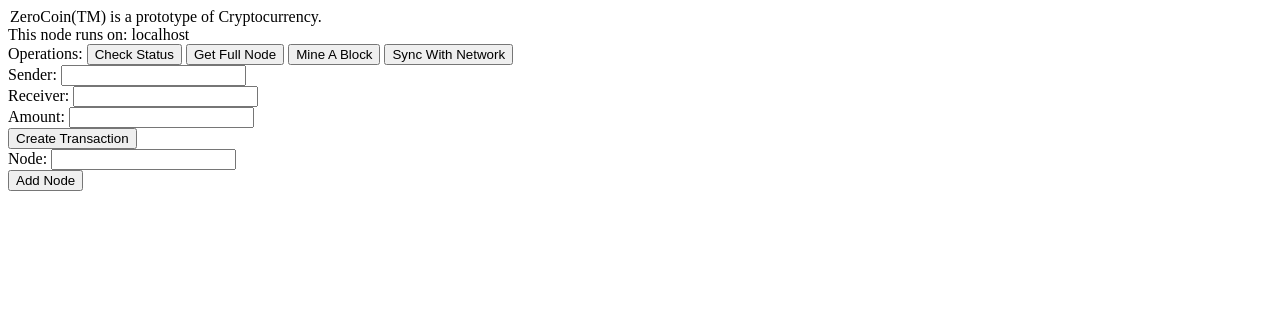
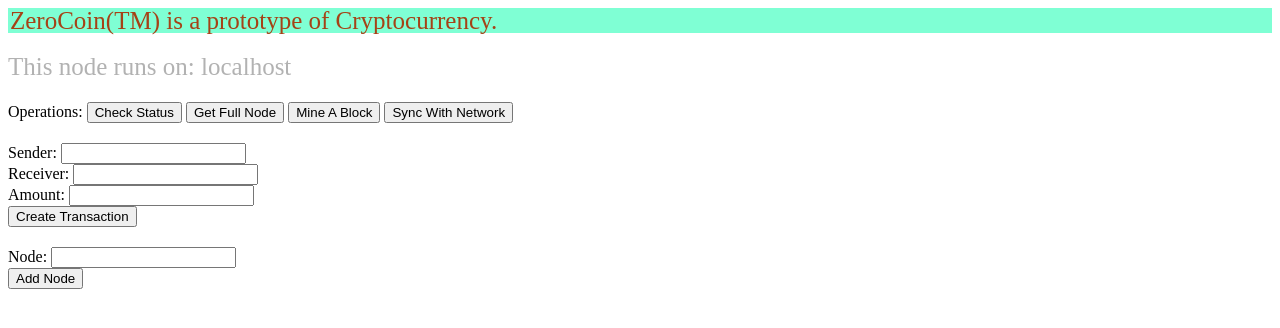
Before and after one commit to tigeryu8900/cryptocurrency, a Flask app: page / in a window 1280 px wide. Shown: the top 328 px of the page. Run offline with Flask 2, Linux system fonts and the light colour scheme.

Commit message:
Enhanced /register_node and /sync to propagate operations to all nodes in the network. Enhanced the index web page. Also fixed bunch of bugs.

```diff
--- a/src/server.py
+++ b/src/server.py
@@ -42,19 +42,12 @@ def create_transaction():
     return jsonify(txn.to_json()), 200
 
 
-@app.route("/register_node", methods=["POST"])
-def register_node():
-    node = request.form["node"]
-    txn = zeroChain.nodes.add(node)
-    return "Node added: " + node
-
-
 @app.route("/status", methods=["GET"])
 def status():
     response = {
         "block_height": zeroChain.block_height,
         "block_headers": [h.to_json() for h in zeroChain.block_headers],
-        "pending_transactions": [t.to_json() for t in zeroChain.new_transactions],
+        "pending_transactions": [t.to_json() for t in zeroChain.pending_transactions],
         "nodes": [n for n in zeroChain.nodes],
     }
     return jsonify(response), 200
@@ -71,11 +64,23 @@ def fullnode():
     return jsonify(response), 200
 
 
+# the following are network related functions.
+
+@app.route("/register_node", methods=["POST"])
+def register_node():
+    node = request.form["node"]
+    propagate = bool(request.form["propagate"])
+    zeroChain.add_node(node, propagate)
+    return "Node added: " + node
+
+
 @app.route("/sync", methods=["GET"])
 def sync():
-    if zeroChain.sync():
+    propagate = request.args.get('propagate')
+
+    if zeroChain.sync(propagate == "True"):
         return "This node has been replaced!"
-    else :
+    else:
         return "This node is already the longest one in the network."
 
 
@@ -86,15 +91,17 @@ def main(argv):
         print("server.py -p <port_number>")
         sys.exit(2)
 
-    p = 8900  # default port number 8900
+    port = 8900  # default port number 8900
     for opt, arg in opts:
         if opt == "-h":
             print("server.py -p <port_number>")
             sys.exit()
         elif opt in ("-p", "--port"):
-            p = int(arg)
-    # start the application
-    app.run(host="127.0.0.1", port=p)
+            port = int(arg)
+    host="127.0.0.1"
+    zeroChain.node_ipport = f"{host}:{port}"
+    # start the web server
+    app.run(host="127.0.0.1", port=port)
 
 
 if __name__ == "__main__":
--- /dev/null
+++ b/src/static/styles.css
@@ -0,0 +1,32 @@
+html {
+    line-height: 1.15;
+    display: flow;
+}
+
+.main-box {
+    display: flow;
+}
+
+.operation-box {
+    display: flow-root;
+    margin-bottom: 20px;
+    margin-top: 20px;
+}
+
+.form-items {
+    display: flow-root;
+    margin-bottom: 20px;
+}
+
+.description {
+    font-size: 25px;
+    line-height: 1;
+    color: #a54216;
+    background: aquamarine;
+    margin-bottom: 20px;
+}
+
+.description-small{
+    font-size: 25px;
+    color: rgba(178, 178, 178);
+}
--- a/src/templates/index.html
+++ b/src/templates/index.html
@@ -2,21 +2,22 @@
 <html>
 <head>
     <link rel="icon" href="/src/static/favicon.ico">
+    <link href="/static/styles.css" rel="stylesheet" />
 </head>
 <body>
-<div style="display: flow">
-    <legend>ZeroCoin(TM) is a prototype of Cryptocurrency.</legend>
-    <div><span> This node runs on: {{ request.host }} </span></div>
-    <div>
+<div class="main-box">
+    <legend class="description">ZeroCoin(TM) is a prototype of Cryptocurrency.</legend>
+    <div class="description-small"><span> This node runs on: {{ request.host }} </span></div>
+    <div class="operation-box">
         <span>Operations: </span>
         <a href="/status" class="button"><button>Check Status</button></a>
         <a href="/fullnode" class="button"><button>Get Full Node</button></a>
         <a href="/mine" class="button"><button>Mine A Block</button></a>
-        <a href="/sync" class="button"><button>Sync With Network</button></a>
+        <a href="/sync?propagate=True" class="button"><button>Sync With Network</button></a>
     </div>
     <div>
         <form action="create_transaction" method="post">
-            <div style="display: flow-root">
+            <div class="form-items">
                 <div>
                     <label for="sender">Sender:</label>
                     <input id="sender" name="sender" type="text"/>
@@ -36,10 +37,11 @@
 
     <div>
         <form action="register_node" method="post">
-            <div style="display: flow-root">
+            <div class="form-items">
                 <div>
                     <label for="node">Node:</label>
                     <input id="node" name="node" type="text"/>
+                    <input id="propagate" name="propagate" type="hidden" value="True"/>
                 </div>
                 <button type="submit">Add Node</button>
             </div>
--- a/src/util.py
+++ b/src/util.py
@@ -19,7 +19,7 @@ class Hasher:
         """
         Calculates the hash of a given object.
         """
-        obj_string = json.dumps(block_header.__dict__, sort_keys=True).encode()
+        obj_string = json.dumps(block_header.to_json(), sort_keys=True).encode()
         return hashlib.sha256(obj_string).hexdigest()
 
     @staticmethod
--- a/src/zero_merkle.py
+++ b/src/zero_merkle.py
@@ -30,7 +30,7 @@ class ZeroMerkleTree:
             layer = up_layer
 
         # return the root
-        if len(layer) > 0:
+        if len(layer) == 1:
             return layer[0]
         else:
             return MerkleNode(None, None, "")
```
Also changed, not shown: src/zero_chain.py (+62 -17 lines).
